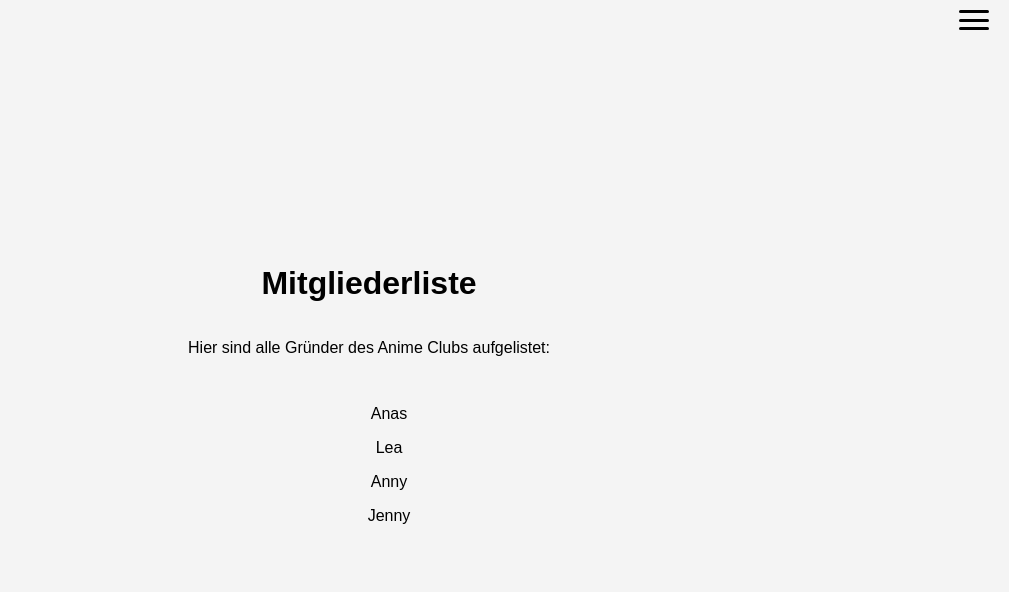
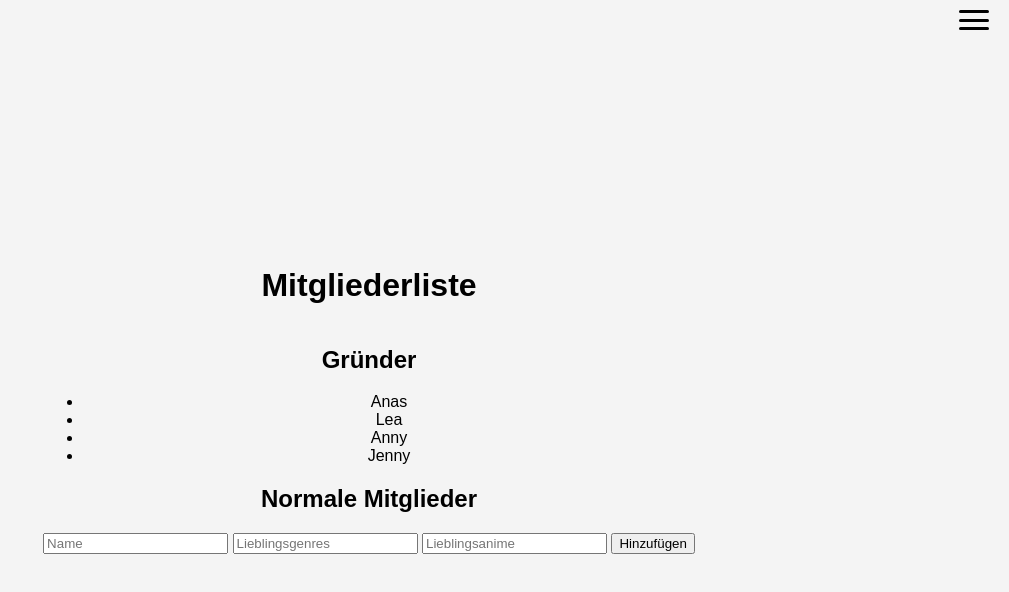
Before and after one commit to Hodaka01/Anime-Club-Webseite, a plain HTML site: page mitglieder.html in a window 1280 px wide. Shown: the whole page, without its empty margins (271-1280 px from the left). Drawn offline with Linux system fonts and the light colour scheme.

Commit message:
Update mitglieder.html

```diff
--- a/mitglieder.html
+++ b/mitglieder.html
@@ -9,7 +9,7 @@
     <script src="script.js" defer></script>
 </head>
 <body>
-    <!-- Navigation Menu (bleibt gleich wie auf der Hauptseite) -->
+    <!-- Navigation Menu -->
     <div class="navbar">
         <div class="menu-container">
             <div class="menu-icon">
@@ -18,21 +18,34 @@
                 <div></div>
             </div>
             <div class="dropdown">
-                <a href="index.html">Home</a> <!-- Zurück zur Hauptseite -->
+                <a href="index.html">Home</a>
                 <a href="mitglieder.html">Mitglieder</a>
             </div>
         </div>
     </div>
 
-    <!-- Mitgliederliste -->
+    <!-- Mitgliederbereich -->
     <h1>Mitgliederliste</h1>
-    <p>Hier sind alle Gründer des Anime Clubs aufgelistet:</p>
-
-    <ul>
-        <p>Anas</p>
-        <p>Lea</p>
-        <p>Anny</p>
-        <p>Jenny</p>
-    </ul>
+    <div class="mitglieder-container">
+        <div class="gründer">
+            <h2>Gründer</h2>
+            <ul>
+                <li>Anas</li>
+                <li>Lea</li>
+                <li>Anny</li>
+                <li>Jenny</li>
+            </ul>
+        </div>
+        <div class="normale-mitglieder">
+            <h2>Normale Mitglieder</h2>
+            <ul id="mitglied-liste"></ul>
+            <div class="mitglied-form">
+                <input type="text" id="mitglied-name" placeholder="Name">
+                <input type="text" id="mitglied-genre" placeholder="Lieblingsgenres">
+                <input type="text" id="mitglied-anime" placeholder="Lieblingsanime">
+                <button onclick="hinzufügenMitglied()">Hinzufügen</button>
+            </div>
+        </div>
+    </div>
 </body>
 </html>
```
